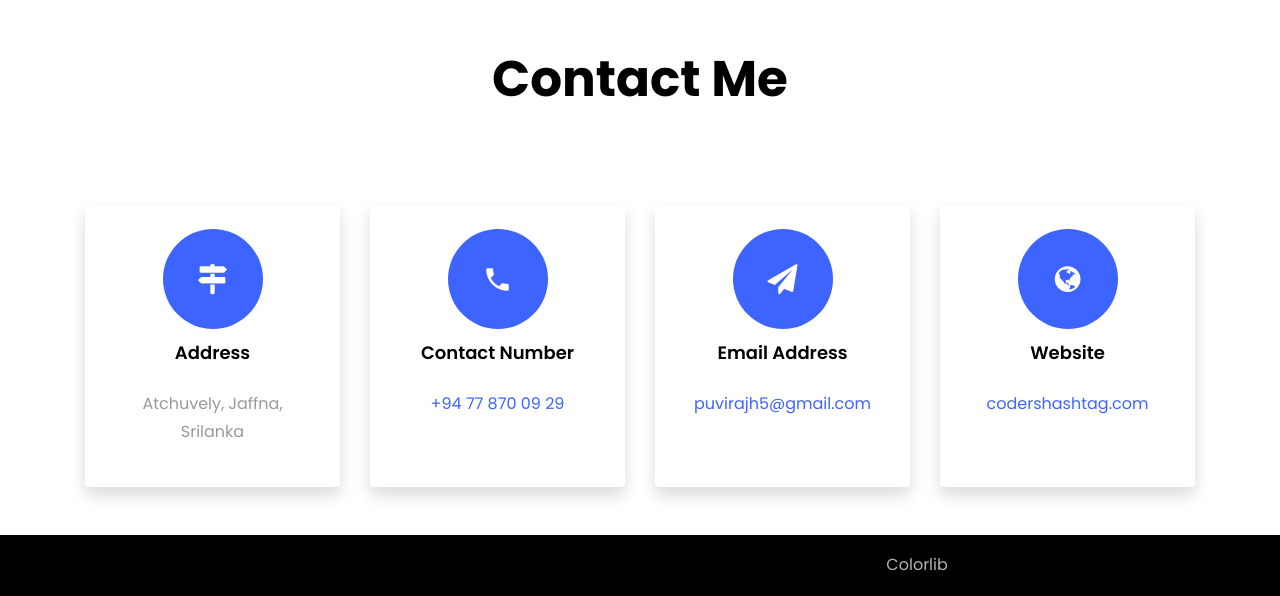
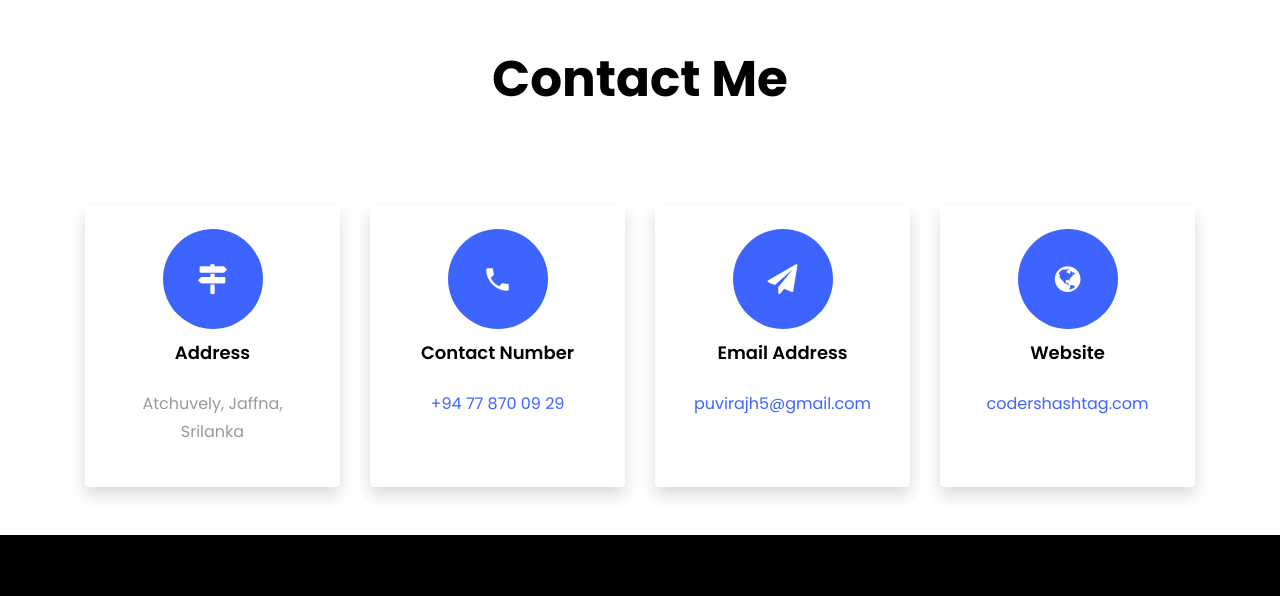
Before and after one commit to puvirajhs/puvirajhs.github.io, a plain HTML site: page index.html in a window 1280 px wide. Shown: the part 4210-4806 px from the top of the page. Drawn offline with Linux system fonts and the light colour scheme; files whose address does not match are found by name.

Commit message:
Update index.html

```diff
--- a/index.html
+++ b/index.html
@@ -445,7 +445,7 @@
           <div class="col-md-12 text-center">
 
             <p style="margin-top:1rem; margin-bottom:1rem; color:black;"><!-- Link back to Colorlib can't be removed. Template is licensed under CC BY 3.0. -->
-  Copyright &copy;<script>document.write(new Date().getFullYear());</script> All rights reserved | This template is made with <i class="icon-heart color-danger" aria-hidden="true"></i> by <a href="https://colorlib.com" target="_blank">Colorlib</a>
+  Copyright &copy;<script>document.write(new Date().getFullYear());</script> All rights reserved | This template is made with <i class="icon-heart color-danger" aria-hidden="true"></i> by <a href="https://colorlib.com" style="color:black; target="_blank">Colorlib</a>
   <!-- Link back to Colorlib can't be removed. Template is licensed under CC BY 3.0. --></p>
           </div>
         </div>
```
